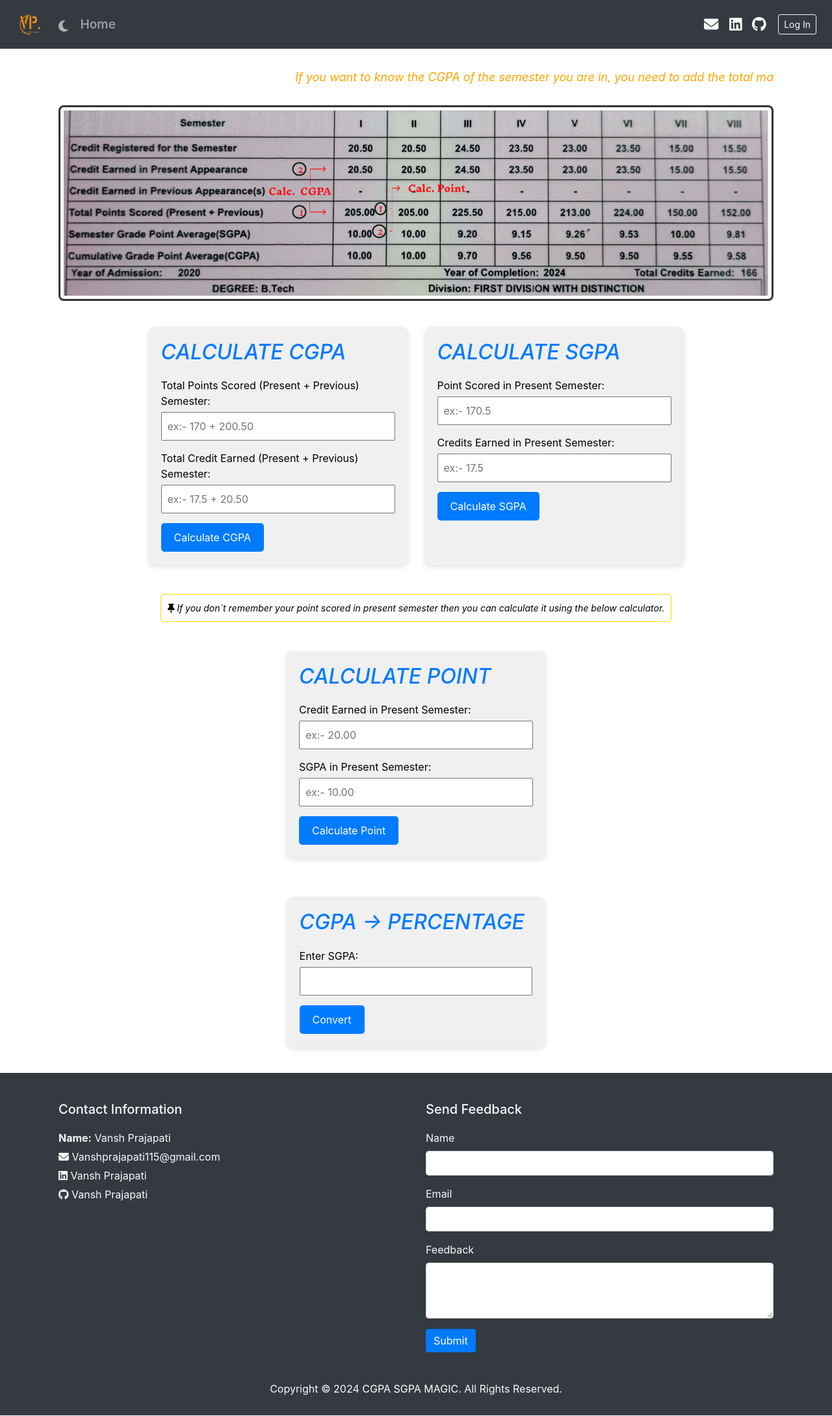
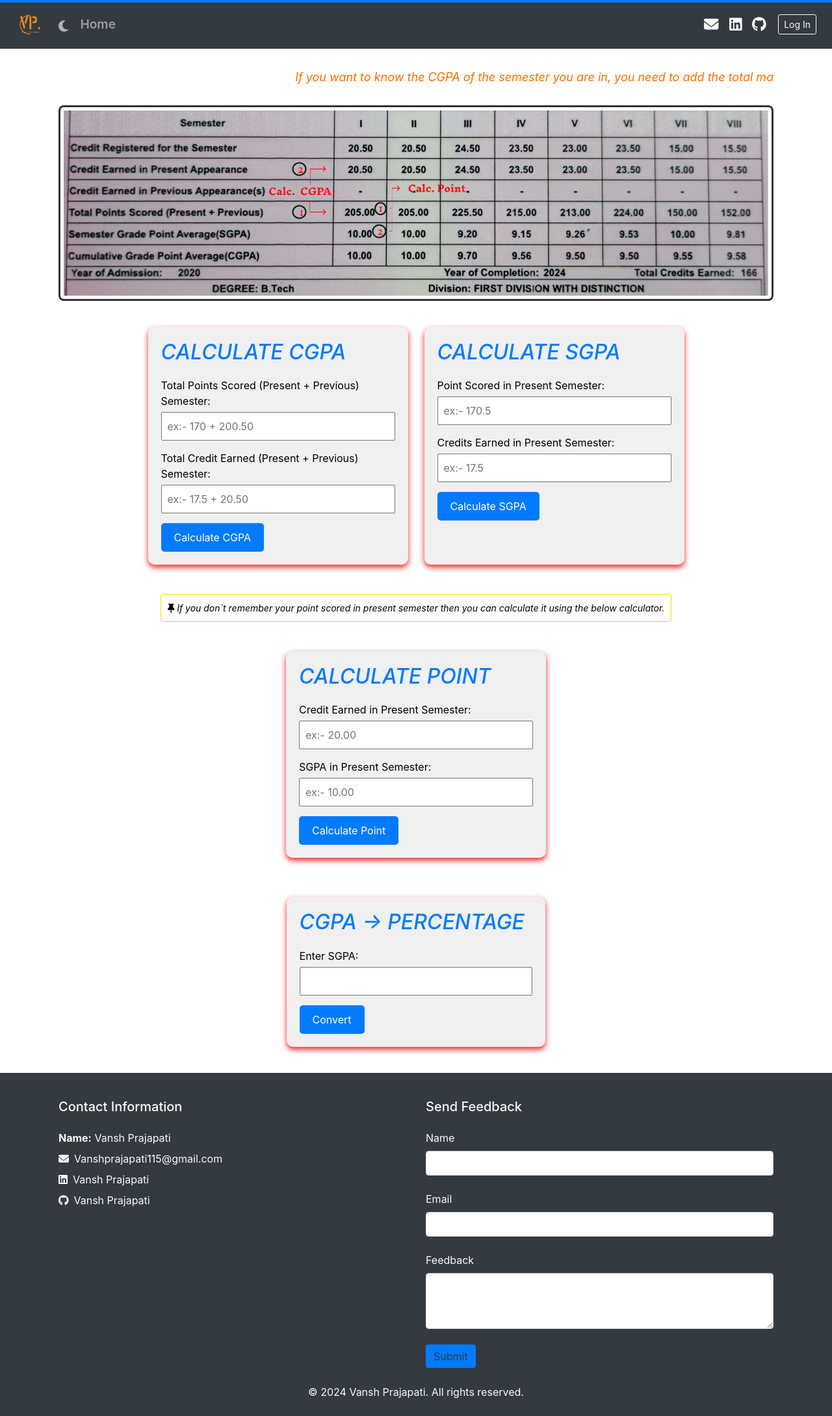
Before and after one commit to VANSHPRAJAPATI115/CGPA-SGPA-MAGIC, a React (Vite) app: page / in a window 1280 px wide. Shown: the whole page at 65% size. Built offline with nearby package versions, Linux system fonts and the light colour scheme.

Commit message:
update motion framer and bootstrap

```diff
--- a/package.json
+++ b/package.json
@@ -1 +1 @@
-{"homepage":"https://VANSHPRAJAPATI115.github.io/CGPA-SCPA-MAGIC","name":"cgpa-converter","private":true,"version":"0.0.0","type":"module","scripts":{"predeploy":"npm run build","deploy":"gh-pages -d build","dev":"vite","build":"vite build","lint":"eslint . --ext js,jsx --report-unused-disable-directives --max-warnings 0","preview":"vite preview"},"dependencies":{"@auth0/auth0-react":"^2.2.4","@faker-js/faker":"^8.4.1","@fortawesome/fontawesome-free":"^6.5.2","@fortawesome/fontawesome-svg-core":"^6.5.2","@fortawesome/free-brands-svg-icons":"^6.5.2","@fortawesome/free-solid-svg-icons":"^6.5.2","@fortawesome/react-fontawesome":"^0.2.2","@react-three/drei":"^9.111.2","@react-three/fiber":"^8.17.5","bootstrap":"^5.3.3","emailjs-com":"^3.2.0","gsap":"^3.12.5","react":"^18.2.0","react-bootstrap":"^2.10.5","react-dom":"^18.2.0","three":"^0.167.1"},"devDependencies":{"@types/react":"^18.2.66","@types/react-dom":"^18.2.22","@vitejs/plugin-react":"^4.2.1","eslint":"^8.57.0","eslint-plugin-react":"^7.34.1","eslint-plugin-react-hooks":"^4.6.0","eslint-plugin-react-refresh":"^0.4.6","vite":"^5.2.0"}}
+{"homepage":"https://VANSHPRAJAPATI115.github.io/CGPA-SCPA-MAGIC","name":"cgpa-converter","private":true,"version":"0.0.0","type":"module","scripts":{"predeploy":"npm run build","deploy":"gh-pages -d build","dev":"vite","build":"vite build","lint":"eslint . --ext js,jsx --report-unused-disable-directives --max-warnings 0","preview":"vite preview"},"dependencies":{"@auth0/auth0-react":"^2.2.4","@faker-js/faker":"^8.4.1","@fortawesome/fontawesome-free":"^6.5.2","@fortawesome/fontawesome-svg-core":"^6.5.2","@fortawesome/free-brands-svg-icons":"^6.5.2","@fortawesome/free-solid-svg-icons":"^6.5.2","@fortawesome/react-fontawesome":"^0.2.2","@react-three/drei":"^9.111.2","@react-three/fiber":"^8.17.5","bootstrap":"^5.3.3","emailjs-com":"^3.2.0","gsap":"^3.12.5","motion":"^11.11.17","react":"^18.2.0","react-bootstrap":"^2.10.5","react-dom":"^18.2.0","react-router-dom":"^7.0.1","three":"^0.167.1"},"devDependencies":{"@types/react":"^18.2.66","@types/react-dom":"^18.2.22","@vitejs/plugin-react":"^4.2.1","eslint":"^8.57.0","eslint-plugin-react":"^7.34.1","eslint-plugin-react-hooks":"^4.6.0","eslint-plugin-react-refresh":"^0.4.6","vite":"^5.2.0"}}
--- a/src/App.css
+++ b/src/App.css
@@ -87,7 +87,7 @@ a {
   border-radius: 10px;
   /* min-width: 400px; */
   max-width: 400px;
-  box-shadow: 0 4px 8px rgba(0, 0, 0, 0.1);
+  box-shadow: 0 4px 8px rgb(249, 30, 30);
 }
 
 .converter h2 {
@@ -340,7 +340,7 @@ footer .contact-info svg {
 .navbar {
   width: 100%;
   overflow: hidden;
-  background: white;
+  background: #FFFFFF;
   /* font-weight: 500; */
   padding: 10px 0;
   text-align: center;
@@ -348,14 +348,19 @@ footer .contact-info svg {
 
 
 
-/* Scrolling text */
 .scrolling-text {
-
   display: inline-block;
   white-space: nowrap;
   font-size: large;
   color: #ffa500;
-  animation: scroll-text 20s linear infinite;
+  animation: scroll-text 20s linear infinite, color-change 5s linear infinite;
+}
+
+@keyframes color-change {
+  0% { color: #ffa500; }
+  30% { color: #ff4500; }
+  60% { color: #ff6347; }
+  100% { color: #ffa500; }
 }
 
 /* Keyframes for scrolling text */
@@ -390,3 +395,15 @@ footer .contact-info svg {
   border: 3px solid #333; /* Adjust color and thickness as needed */
   padding: 5px; /* Optional: adds space between image and border */
 }
+
+/* App.css */
+.progress-bar {
+  position: fixed;
+  top: 0;
+  left: 0;
+  right: 0;
+  height: 4px;
+  background-color: #007bff;
+  transform-origin: 0%;
+  z-index: 100;
+}
--- a/src/App.jsx
+++ b/src/App.jsx
@@ -5,10 +5,18 @@ import TextForm from './TextForm';
 import Footer from './Footer';
 import SCPAtoCGPAConverter from './SCPAtoCGPAConverter';
 import './App.css';
+import { motion, useScroll } from "framer-motion";
+
 
 function App() {
+  const { scrollYProgress } = useScroll();
+
   return (
     <>
+    <motion.div
+        className="progress-bar"
+        style={{ scaleX: scrollYProgress }}
+      />
       <Navber />
       <div className="container">
         {/* Display the imported image */}
--- a/src/Footer.jsx
+++ b/src/Footer.jsx
@@ -1,8 +1,9 @@
-import { useState } from 'react';
+import { useState, useEffect, useRef } from 'react';
 import emailjs from 'emailjs-com';
 import { FontAwesomeIcon } from '@fortawesome/react-fontawesome';
 import { faEnvelope } from '@fortawesome/free-solid-svg-icons';
 import { faLinkedin, faGithub } from '@fortawesome/free-brands-svg-icons';
+import { gsap } from 'gsap';
 import CustomAlert from './CustomAlert'; // Ensure this import is correct
 import './App.css'; // Import custom CSS for footer styling
 
@@ -14,6 +15,27 @@ const Footer = () => {
   });
   const [alertMessage, setAlertMessage] = useState(null);
 
+  const footerRef = useRef();
+  const containerRef = useRef();
+
+  // GSAP animation on initial load
+  useEffect(() => {
+    gsap.fromTo(
+      footerRef.current,
+      { y: 100, opacity: 0 },
+      { y: 0, opacity: 1, duration: 1.5, ease: 'bounce.out' }
+    );
+  }, []);
+
+  // Click animation
+  const handleFooterClick = () => {
+    gsap.fromTo(
+      footerRef.current,
+      { scale: 1 },
+      { scale: 1.05, duration: 0.2, ease: 'power1.out', yoyo: true, repeat: 1 }
+    );
+  };
+
   const handleChange = (e) => {
     const { name, value } = e.target;
     setFormData({ ...formData, [name]: value });
@@ -22,27 +44,21 @@ const Footer = () => {
   const handleSubmit = (e) => {
     e.preventDefault();
 
-    emailjs.send('service_imojp2i', 'template_cb19p5k', formData, 'PUHlyKsNFEnoQvLkj')
+    emailjs
+      .send('service_imojp2i', 'template_cb19p5k', formData, 'PUHlyKsNFEnoQvLkj')
       .then((response) => {
-        console.log('SUCCESS!', response.status, response.text);
-        // Show success alert
         setAlertMessage('Feedback submitted successfully!');
-        // Clear the form after successful submission
         setFormData({
           name: '',
           email: '',
           feedback: ''
         });
-        // Automatically hide alert after 5 seconds
         setTimeout(() => {
           setAlertMessage(null);
         }, 5000);
       })
       .catch((error) => {
-        console.error('FAILED...', error);
-        // Show error alert
         setAlertMessage('Failed to submit feedback. Please try again.');
-        // Automatically hide alert after 5 seconds
         setTimeout(() => {
           setAlertMessage(null);
         }, 5000);
@@ -55,29 +71,54 @@ const Footer = () => {
 
   return (
     <>
-
-
       {alertMessage && <CustomAlert message={alertMessage} onClose={closeAlert} />}
-      <footer className="bg-dark text-light py-4">
-
-        <div className="container">
-
+      <footer
+        ref={footerRef}
+        onClick={handleFooterClick}
+        className="footer bg-gradient-to-r from-purple-500 via-indigo-500 to-blue-500 text-light py-8"
+        style={{
+          color: '#fff',
+          cursor: 'pointer',
+          position: 'relative',
+          overflow: 'hidden',
+        }}
+      >
+        <div ref={containerRef} className="container">
           <div className="row">
             <div className="col-md-6">
-              <h5>Contact Information</h5>
-              <p><strong>Name:</strong> Vansh Prajapati</p>
-              <p><strong></strong> <a href="mailto:Vanshprajapati115@gmail.com" className="text-light"><FontAwesomeIcon icon={faEnvelope} /> Vanshprajapati115@gmail.com</a></p>
-              <p><strong></strong> <a href="https://www.linkedin.com/in/vp115" className="text-light" target="_blank" rel="noopener noreferrer"><FontAwesomeIcon icon={faLinkedin} /> Vansh Prajapati</a></p>
-              <p><strong></strong> <a href="https://github.com/VANSHPRAJAPATI115" className="text-light" target="_blank" rel="noopener noreferrer"><FontAwesomeIcon icon={faGithub} /> Vansh Prajapati</a></p>
+              <h5 className="text-2xl font-bold mb-4">Contact Information</h5>
+              <p className="mb-2">
+                <strong>Name:</strong> Vansh Prajapati
+              </p>
+              <p className="mb-2">
+                <a href="mailto:Vanshprajapati115@gmail.com" className="hover:underline text-light">
+                  <FontAwesomeIcon icon={faEnvelope} className="mr-2" />
+                  Vanshprajapati115@gmail.com
+                </a>
+              </p>
+              <p className="mb-2">
+                <a href="https://www.linkedin.com/in/vp115" className="hover:underline text-light">
+                  <FontAwesomeIcon icon={faLinkedin} className="mr-2" />
+                  Vansh Prajapati
+                </a>
+              </p>
+              <p className="mb-2">
+                <a href="https://github.com/VANSHPRAJAPATI115" className="hover:underline text-light">
+                  <FontAwesomeIcon icon={faGithub} className="mr-2" />
+                  Vansh Prajapati
+                </a>
+              </p>
             </div>
             <div className="col-md-6">
-              <h5>Send Feedback</h5>
-              <form onSubmit={handleSubmit}>
-                <div className="mb-3">
-                  <label htmlFor="name" className="form-label text-light">Name</label>
+              <h5 className="text-2xl font-bold mb-4">Send Feedback</h5>
+              <form onSubmit={handleSubmit} className="form">
+                <div className="mb-4">
+                  <label htmlFor="name" className="form-label text-light">
+                    Name
+                  </label>
                   <input
                     type="text"
-                    className="form-control"
+                    className="form-control rounded-md"
                     id="name"
                     name="name"
                     value={formData.name}
@@ -85,11 +126,13 @@ const Footer = () => {
                     required
                   />
                 </div>
-                <div className="mb-3">
-                  <label htmlFor="email" className="form-label text-light">Email</label>
+                <div className="mb-4">
+                  <label htmlFor="email" className="form-label text-light">
+                    Email
+                  </label>
                   <input
                     type="email"
-                    className="form-control"
+                    className="form-control rounded-md"
                     id="email"
                     name="email"
                     value={formData.email}
@@ -97,10 +140,12 @@ const Footer = () => {
                     required
                   />
                 </div>
-                <div className="mb-3">
-                  <label htmlFor="feedback" className="form-label text-light">Feedback</label>
+                <div className="mb-4">
+                  <label htmlFor="feedback" className="form-label text-light">
+                    Feedback
+                  </label>
                   <textarea
-                    className="form-control"
+                    className="form-control rounded-md"
                     id="feedback"
                     name="feedback"
                     rows="3"
@@ -109,42 +154,22 @@ const Footer = () => {
                     required
                   ></textarea>
                 </div>
-                <button type="submit" className="btn btn-light" >Submit</button>
+                <button
+                  type="submit"
+                  className="btn btn-light text-dark hover:bg-indigo-600 hover:text-white transition duration-300"
+                >
+                  Submit
+                </button>
               </form>
             </div>
           </div>
-
         </div>
-
-
-        <div className="w-full h-px bg-white-400 my-4"></div>
-        <div className="h-px w-full bg-gradient-to-r from-transparent via-[#D2D8E183] to-transparent dark:via-[#959CB183]"></div>
-          <div className="py-8">
-            <p className="text-center text-base text-body-color dark:text-white">
-            Copyright © 2024{" "}
-              <a
-                href="https://cgpa-scpa-magic.vercel.app/"
-                target="_blank"
-                rel="noopener noreferrer"
-                className="hover:text-primary"
-              >
-                CGPA SGPA MAGIC.
-              </a>{" "}
-              All Rights Reserved.{" "}
-              {/* <a
-                href="https://nextjstemplates.com"
-                target="_blank"
-                rel="noopener noreferrer"
-                className="hover:text-primary"
-              >
-                Next.js Templates
-              </a> */}
-            </p>
-          </div>
-
+        <div className="text-center mt-6">
+          <p className="text-sm font-light">
+            © 2024 <span className="font-semibold">Vansh Prajapati</span>. All rights reserved.
+          </p>
+        </div>
       </footer>
-
-
     </>
   );
 };
--- a/src/Navber.css
+++ b/src/Navber.css
@@ -62,7 +62,7 @@
 
 /* Navber.css */
 .modal-content {
-  background-color: #343a40; /* Dark background for the modal */
+  background-color: #343a40;
   color: #ffffff; /* White text for better contrast */
 }
 
--- a/src/Navber.jsx
+++ b/src/Navber.jsx
@@ -20,7 +20,7 @@ export default function Navber() {
     if (!isAuthenticated) {
       const alertInterval = setInterval(() => {
         setShowAlert(true); // Show the custom alert
-      }, 15000); // Show alert every 1 minute
+      }, 10000); // Show alert every 1 minute
 
       return () => clearInterval(alertInterval); // Clear interval on unmount
     }
```
Also changed, not shown: src/Alert.jsx (+40 -10 lines), src/Alert.css (deleted), 1 other file (tests, documents, lock files or other folders).
